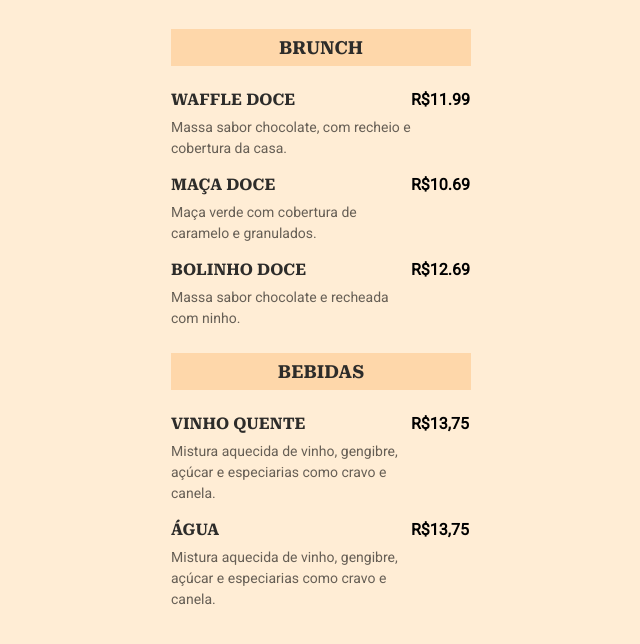
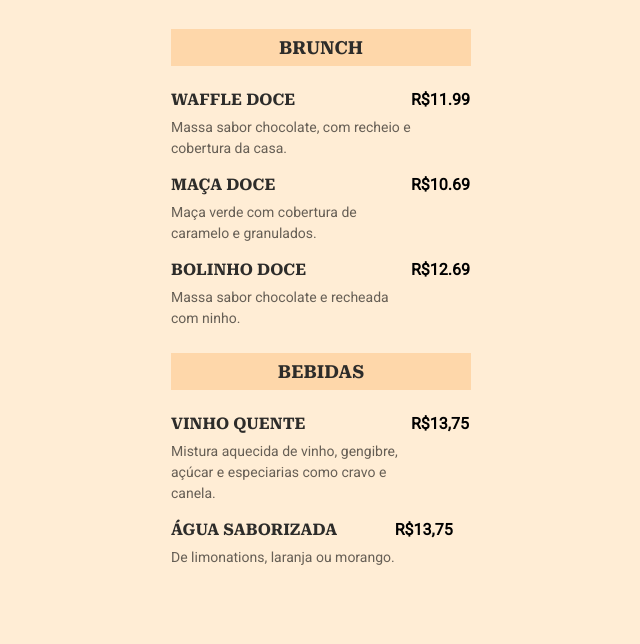
Before and after one commit to ex0bi019/maratona3, a plain HTML site: page index.html in a window 1280 px wide. Shown: the part 88-732 px from the top of the page, without its empty margins (319-959 px from the left). Drawn offline with Linux system fonts and the light colour scheme.

Commit message:
Att final

```diff
--- a/index.html
+++ b/index.html
@@ -84,9 +84,9 @@
 
         <li>
           <div class="Detalhes">
-            <h3>Água</h3>
+            <h3>Água Saborizada</h3>
             <p class="Descrição">
-              Mistura aquecida de vinho, gengibre, açúcar e especiarias como cravo e canela.
+              De limonations, laranja ou morango.
             </p>
           </div>
 
```
